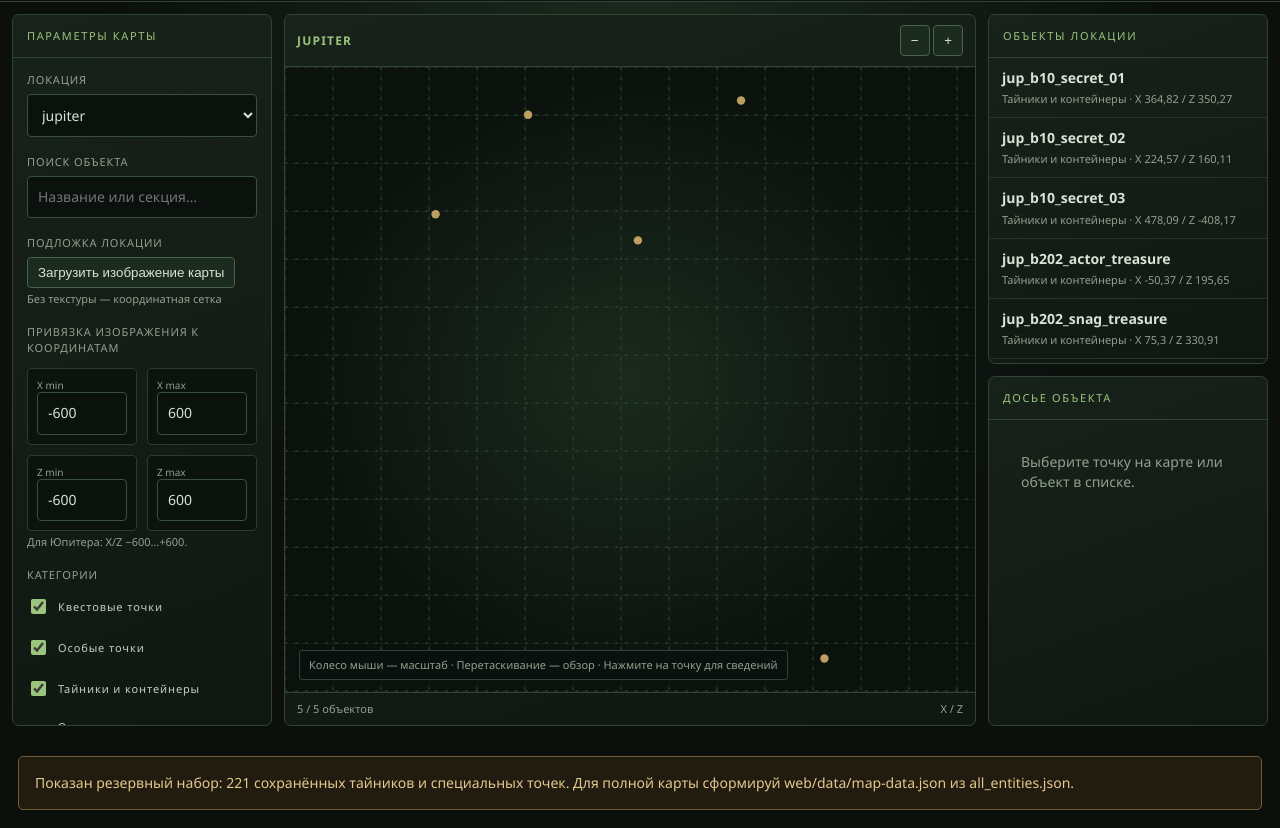
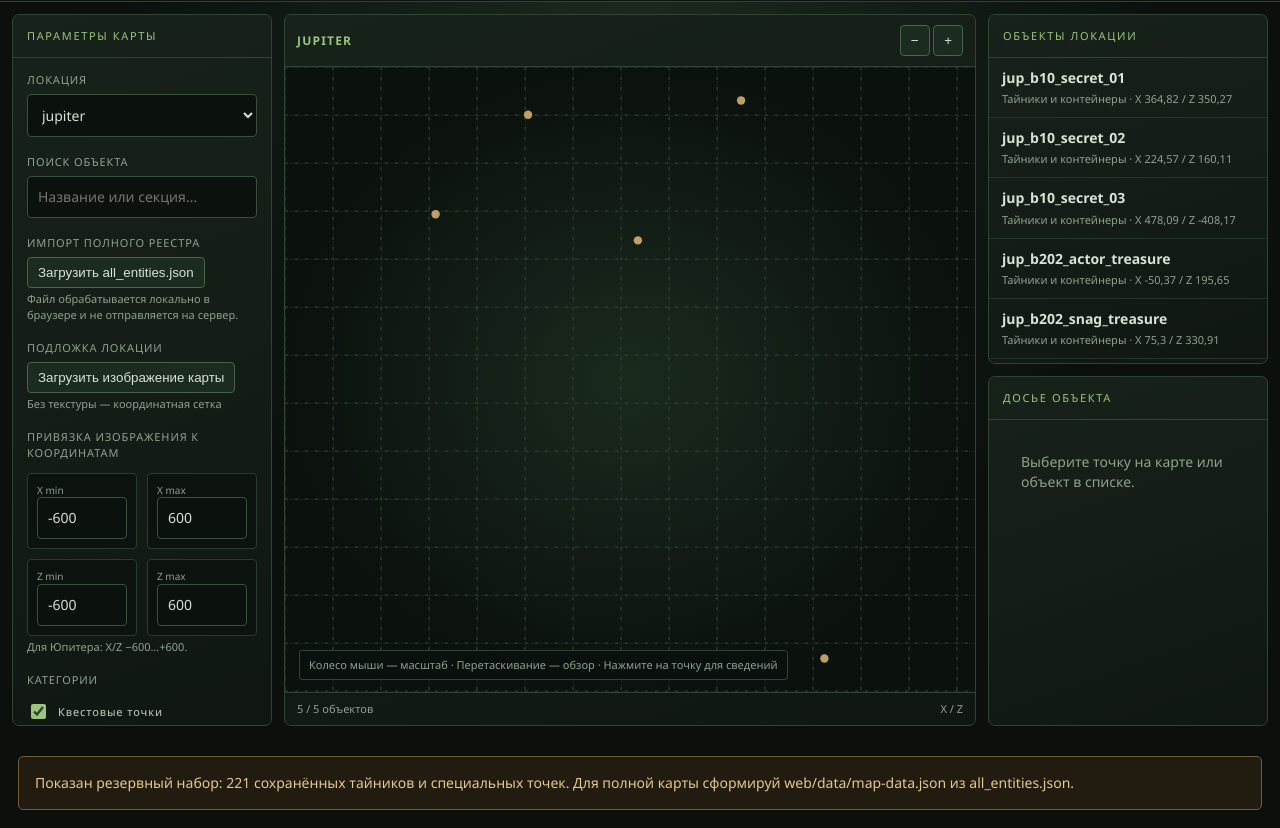
Before and after one commit to Grenader4uk2034/ANOMALY-PDA, a plain HTML site: page web/index.html in a window 1280 px wide. Shown: the part 62-890 px from the top of the page. Drawn offline with Linux system fonts and the light colour scheme; no server answers.

Commit message:
Add local all_entities JSON import control to PDA map

```diff
--- a/web/index.html
+++ b/web/index.html
@@ -30,7 +30,7 @@ main{display:grid;grid-template-columns:260px minmax(0,1fr) 280px;grid-template-
 <section class="panel filters-panel"><div class="panel-head">Параметры карты</div><div class="controls">
 <div class="field"><label for="level">ЛОКАЦИЯ</label><select id="level" disabled><option>Ожидание данных…</option></select></div>
 <div class="field"><label for="search">ПОИСК ОБЪЕКТА</label><input id="search" type="search" placeholder="Название или секция…" disabled></div>
-<div class="field"><label>ПОДЛОЖКА ЛОКАЦИИ</label><button id="choose-map" type="button">Загрузить изображение карты</button><input id="map-image-file" type="file" accept="image/png,image/jpeg,image/webp" hidden><div class="item-meta" id="map-image-status">Без текстуры — координатная сетка</div></div><div class="field"><label>ПРИВЯЗКА ИЗОБРАЖЕНИЯ К КООРДИНАТАМ</label><div class="kv"><div><small>X min</small><input id="bound-x-min" type="number" value="-600" step="1"></div><div><small>X max</small><input id="bound-x-max" type="number" value="600" step="1"></div><div><small>Z min</small><input id="bound-z-min" type="number" value="-600" step="1"></div><div><small>Z max</small><input id="bound-z-max" type="number" value="600" step="1"></div></div><div class="item-meta">Для Юпитера: X/Z −600…+600.</div></div><div class="field"><label>КАТЕГОРИИ</label><div id="filters"><div class="empty">Фильтры появятся после загрузки данных.</div></div></div>
+<div class="field"><label>ИМПОРТ ПОЛНОГО РЕЕСТРА</label><button id="choose-spawn" type="button">Загрузить all_entities.json</button><input id="spawn-file" type="file" accept=".json,application/json" hidden><div class="item-meta" id="import-status">Файл обрабатывается локально в браузере и не отправляется на сервер.</div></div><div class="field"><label>ПОДЛОЖКА ЛОКАЦИИ</label><button id="choose-map" type="button">Загрузить изображение карты</button><input id="map-image-file" type="file" accept="image/png,image/jpeg,image/webp" hidden><div class="item-meta" id="map-image-status">Без текстуры — координатная сетка</div></div><div class="field"><label>ПРИВЯЗКА ИЗОБРАЖЕНИЯ К КООРДИНАТАМ</label><div class="kv"><div><small>X min</small><input id="bound-x-min" type="number" value="-600" step="1"></div><div><small>X max</small><input id="bound-x-max" type="number" value="600" step="1"></div><div><small>Z min</small><input id="bound-z-min" type="number" value="-600" step="1"></div><div><small>Z max</small><input id="bound-z-max" type="number" value="600" step="1"></div></div><div class="item-meta">Для Юпитера: X/Z −600…+600.</div></div><div class="field"><label>КАТЕГОРИИ</label><div id="filters"><div class="empty">Фильтры появятся после загрузки данных.</div></div></div>
 <div class="field"><button id="reset" type="button">Сбросить масштаб и смещение</button></div>
 </div></section>
 <section class="panel map-panel"><div class="toolbar"><strong id="map-title">КАРТА НЕ ЗАГРУЖЕНА</strong><div><button id="zoom-out" type="button" aria-label="Уменьшить">−</button> <button id="zoom-in" type="button" aria-label="Увеличить">+</button></div></div>
```
